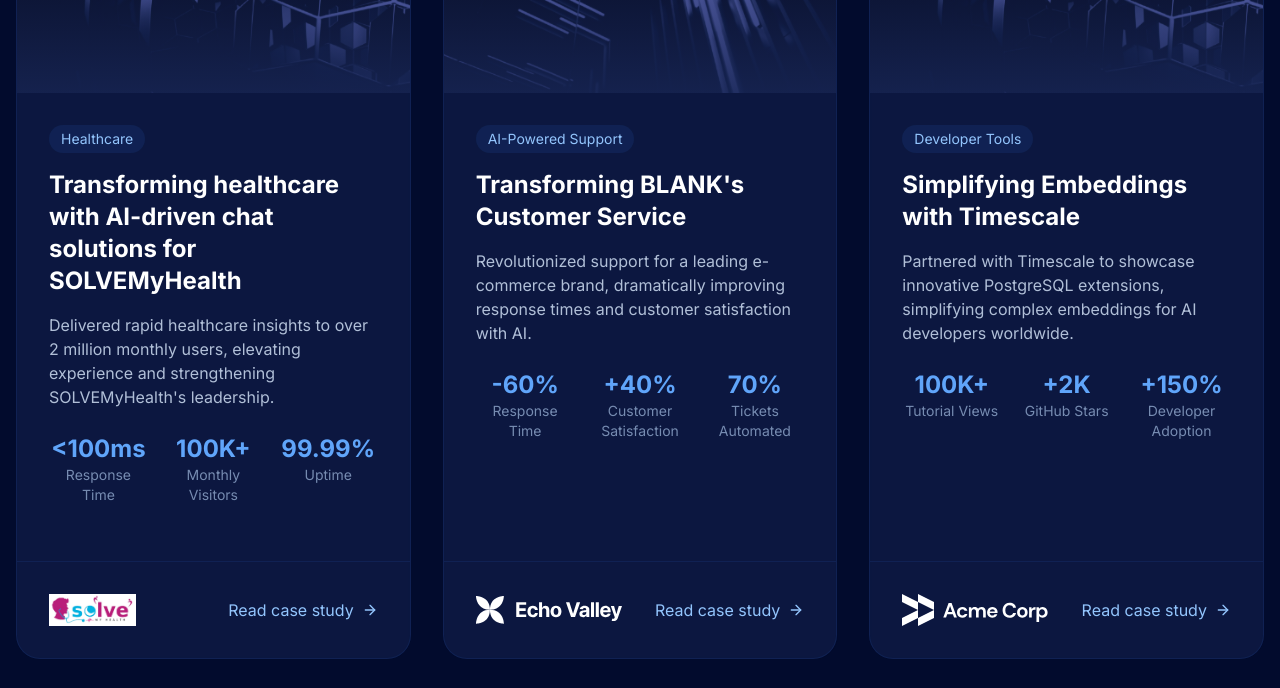
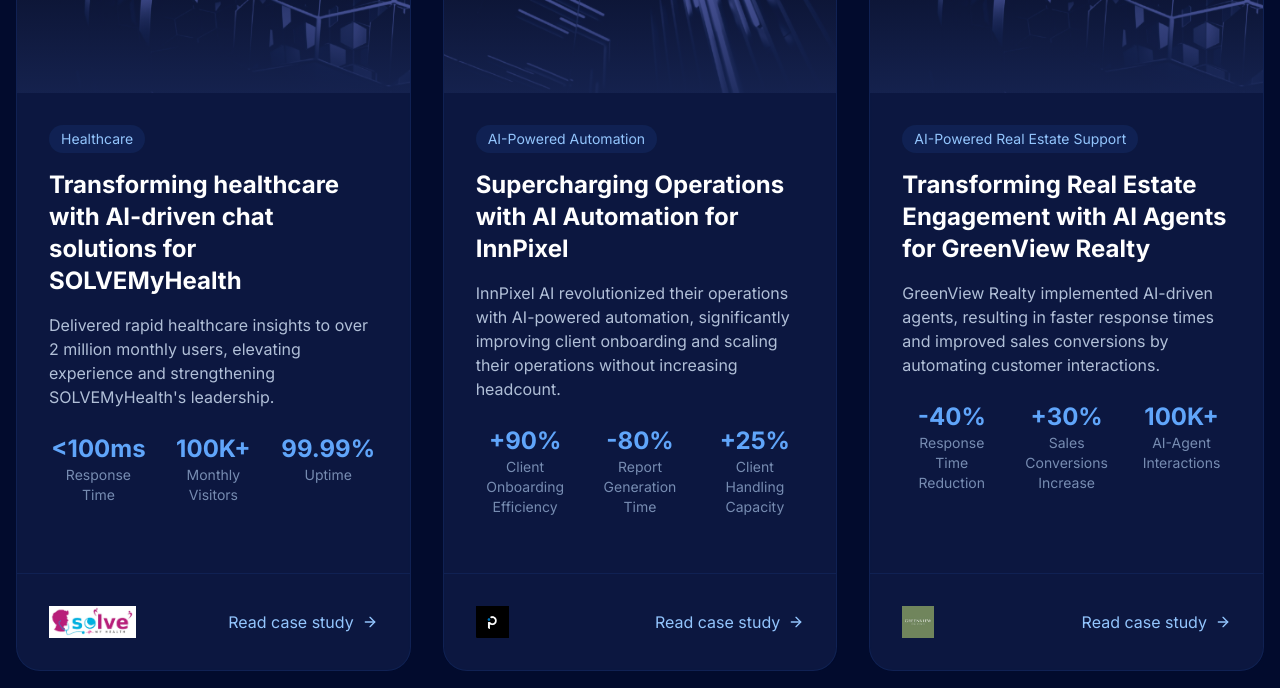
Before and after one commit to Devan021/datalumina, a Next.js app: page / in a window 1280 px wide. Shown: the part 2420-3108 px from the top of the page. Built offline with nearby package versions, Linux system fonts and the light colour scheme.

Commit message:
merge-list

```diff
--- a/app/cases/[slug]/page.tsx
+++ b/app/cases/[slug]/page.tsx
@@ -78,7 +78,7 @@
     },
     details: {
       location: "Los Angeles, CA",
-      website: "https://www.greenviewrealty.com",
+      website: "https://thegreenviewrealtors.com/",
       industry: "Real Estate",
       impact: "40% reduction in response time, 30% increase in conversions",
     },
--- a/components/CasesSection.tsx
+++ b/components/CasesSection.tsx
@@ -21,31 +21,31 @@
     ]
   },
   {
-    slug: "blank-customer-service",
-    category: "AI-Powered Support",
-    title: "Transforming BLANK's Customer Service",
-    description: "Revolutionized support for a leading e-commerce brand, dramatically improving response times and customer satisfaction with AI.",
-    logo: "/echo-valley.svg",
-    image: "/data1.png",
+    slug: "innpixelai",
+    category: "AI-Powered Automation",
+    title: "Supercharging Operations with AI Automation for InnPixel",
+    description: "InnPixel AI revolutionized their operations with AI-powered automation, significantly improving client onboarding and scaling their operations without increasing headcount.",
+    logo: "/innpixel.png",
+    image: "/data1.png", // Replace with actual image if needed
     metrics: [
-      { label: "Response Time", value: "-60%" },
-      { label: "Customer Satisfaction", value: "+40%" },
-      { label: "Tickets Automated", value: "70%" }
+      { label: "Client Onboarding Efficiency", value: "+90%" },
+      { label: "Report Generation Time", value: "-80%" },
+      { label: "Client Handling Capacity", value: "+25%" }
     ]
   },
   {
-    slug: "timescale-embeddings",
-    category: "Developer Tools",
-    title: "Simplifying Embeddings with Timescale",
-    description: "Partnered with Timescale to showcase innovative PostgreSQL extensions, simplifying complex embeddings for AI developers worldwide.",
-    logo: "/acme-corp.svg",
-    image: "/data.png",
+    slug: "greenviewrealty",
+    category: "AI-Powered Real Estate Support",
+    title: "Transforming Real Estate Engagement with AI Agents for GreenView Realty",
+    description: "GreenView Realty implemented AI-driven agents, resulting in faster response times and improved sales conversions by automating customer interactions.",
+    logo: "/greenview.jpeg",
+    image: "/data.png", // Replace with actual image if needed
     metrics: [
-      { label: "Tutorial Views", value: "100K+" },
-      { label: "GitHub Stars", value: "+2K" },
-      { label: "Developer Adoption", value: "+150%" }
+      { label: "Response Time Reduction", value: "-40%" },
+      { label: "Sales Conversions Increase", value: "+30%" },
+      { label: "AI-Agent Interactions", value: "100K+" }
     ]
-  },
+  }
 ]
 
 export function CasesSection() {
--- a/components/InsightsList.tsx
+++ b/components/InsightsList.tsx
@@ -9,33 +9,33 @@
   {
     title: "The Future of AI in Business",
     description: "Exploring how artificial intelligence is reshaping industries and driving innovation.",
-    image: "/insight-ai-business.jpg",
+    image: "/demo.jpg",
     author: {
-      name: "Dr. Emily Chen",
+      name: "Dr Aswin Santiago",
       role: "AI Research Lead",
-      avatar: "/avatars/emily-chen.jpg"
+      avatar: "/avatar-ashwin-santiago.jpg"
     },
     category: "Artificial Intelligence"
   },
   {
     title: "Data Privacy in the Age of Big Data",
     description: "Navigating the complex landscape of data protection and ethical use of information.",
-    image: "/insight-data-privacy.jpg",
+    image: "/demo.jpg",
     author: {
-      name: "Michael Johnson",
+      name: "Florence Shaw",
       role: "Data Ethics Specialist",
-      avatar: "/avatars/michael-johnson.jpg"
+      avatar: "/avatar-florence-shaw.jpg"
     },
     category: "Data Ethics"
   },
   {
     title: "Machine Learning for Predictive Maintenance",
     description: "How ML is revolutionizing equipment maintenance across industries.",
-    image: "/insight-predictive-maintenance.jpg",
+    image: "/demo.jpg",
     author: {
-      name: "Sarah Thompson",
+      name: "Owen Garcia",
       role: "ML Engineer",
-      avatar: "/avatars/sarah-thompson.jpg"
+      avatar: "/avatar-owen-garcia.jpg"
     },
     category: "Machine Learning"
   }
--- a/components/OrganizationsCases.tsx
+++ b/components/OrganizationsCases.tsx
@@ -6,25 +6,25 @@
 
 const cases = [
   {
-    category: "Software Development",
-    title: "Delivering real-time coin data to millions of Crypto...",
-    description: "Crypto Insiders, the largest cryptocurrency news platform in the Netherlands, offered over 7 million...",
-    image: "/cases/crypto-insiders.jpg",
-    logo: "/logos/crypto-insiders.svg"
+    category: "AI-Powered Support",
+    title: "Revolutionizing Customer Service for Solve",
+    description: "Solve implemented AI-driven solutions to streamline their customer support processes, leading to faster response times and higher customer satisfaction.",
+    image: "/data.png",
+    logo: "/solve.jpg"
   },
   {
-    category: "AI Engineering",
-    title: "Transforming BLANK's customer service with AI",
-    description: "BLANK is a prominent e-commerce brand focused on sunglasses, with over 200k customers around the world. Their customer support team faced challenges in managing high-ticket volumes while maintaining...",
-    image: "/cases/blank.jpg",
-    logo: "/logos/blank.svg"
+    category: "AI-Powered Automation",
+    title: "Supercharging Operations with AI Automation for InnPixel",
+    description: "InnPixel AI revolutionized their operations with AI-powered automation, significantly improving client onboarding and scaling their operations without increasing headcount.",
+    image: "/data1.png",
+    logo: "/innpixel.png"
   },
   {
-    category: "YouTube Collaboration",
-    title: "Partnering with Timescale to simplify embeddings for AI developers",
-    description: "This case highlights the collaboration with Timescale to showcase their innovative PostgreSQL extensions, pgvector/timescale and pgtl. Through a series of tutorials...",
-    image: "/cases/timescale.jpg",
-    logo: "/logos/timescale.svg"
+    category: "Real Estate AI Support",
+    title: "Transforming Real Estate Engagement with AI Agents for GreenView Realty",
+    description: "GreenView Realty implemented AI-driven agents, resulting in faster response times and improved sales conversions by automating customer interactions.",
+    image: "/data.png",
+    logo: "/greenview.jpeg"
   }
 ]
 
@@ -85,7 +85,7 @@
           transition={{ delay: 0.3, duration: 0.5 }}
           className="mt-12 sm:mt-16"
         >
-          <div className="rounded-3xl bg-gradient-to-r from-blue-600 to-blue-400 p-6 sm:p-8 md:p-12 flex flex-col sm:flex-row items-center justify-between">
+          <div className="rounded-3xl bg-gradient-to-r from-blue-950 via-blue-900  to-blue-1000 p-6 sm:p-8 md:p-12 flex flex-col sm:flex-row items-center justify-between">
             <div className="mb-6 sm:mb-0 text-center sm:text-left">
               <h3 className="text-xl sm:text-2xl font-bold text-white mb-2">
                 Let's talk about how we can help you get from complexity to capability
```
